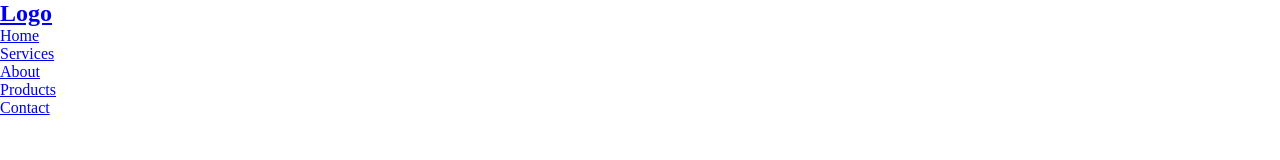
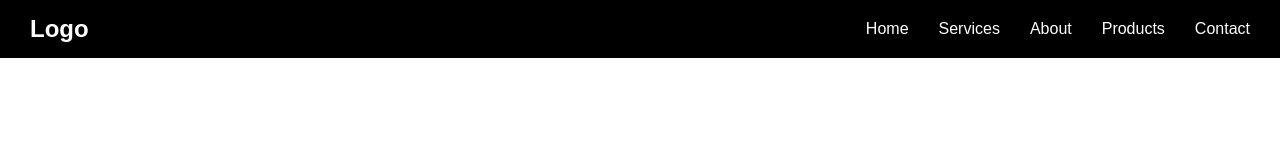
Before and after one commit to Wajeeh001/Responsive-header, a plain HTML site: page index.html in a window 1280 px wide. Drawn offline with Linux system fonts and the light colour scheme.

Commit message:
Update: completed the basic nav bar

```diff
--- a/index.html
+++ b/index.html
@@ -24,7 +24,7 @@
         </ul>
 
         <div class="menu">
-
+            <img src="img/menu_24dp_5F6368_FILL0_wght400_GRAD0_opsz24.svg" alt="">
         </div>
     </nav>
     <script src="script.js"></script>
--- a/style.css
+++ b/style.css
@@ -2,4 +2,40 @@
     margin: 0;
     padding: 0;
     box-sizing: border-box;
+    text-decoration: none;
 }
+
+body{
+    font-family: Arial, Helvetica, sans-serif;
+}
+
+nav{
+    background-color: black;
+    display: flex;
+    justify-content: space-between;
+    align-items: center;
+    padding: 15px 30px;
+}
+
+nav ul{
+    display: flex;
+    gap: 30px;
+    position: relative;
+}
+
+.logo a{
+    color: white;
+}
+
+nav ul li{
+    list-style: none;
+}
+
+nav ul li a{
+    text-decoration: none;
+    color: white;
+}
+
+.menu{
+    display: none;
+}
```
